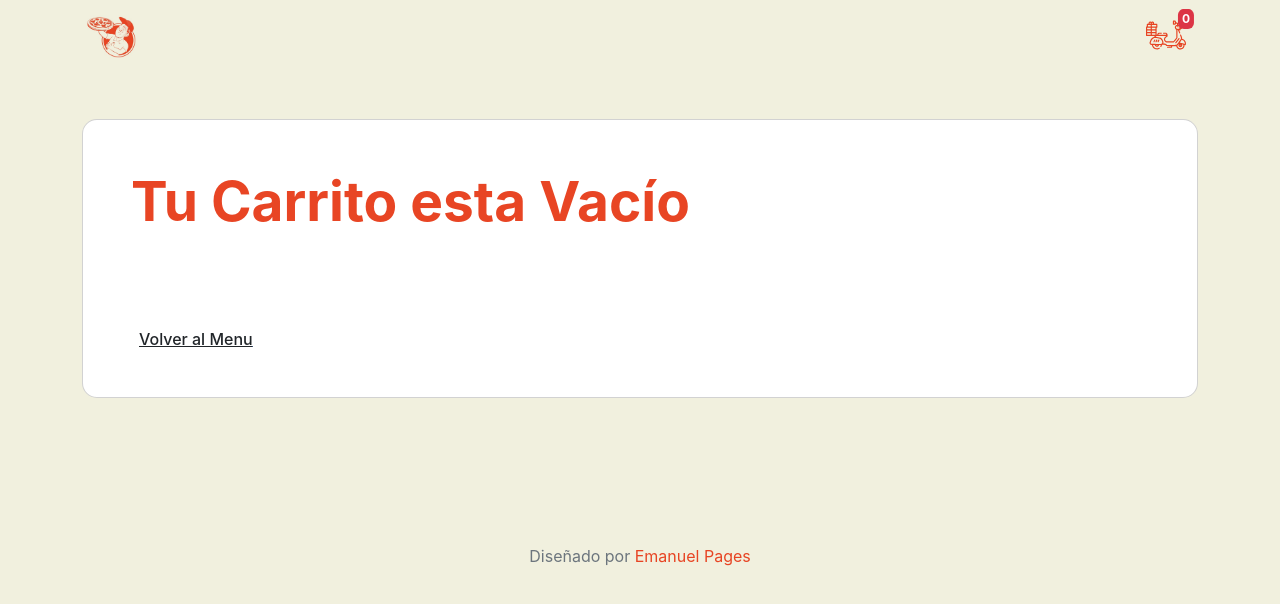
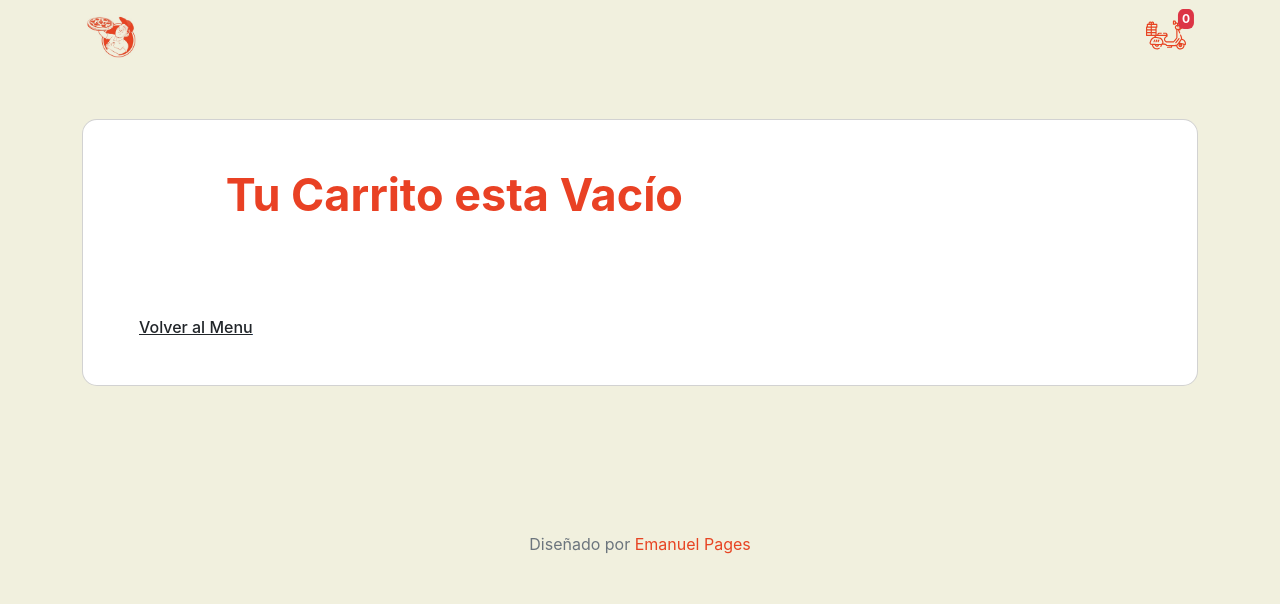
Before and after one commit to emanuelpps/don-remolo-pizza, a React (Create React App) app: page /cart in a window 1280 px wide. Shown: the top 604 px of the page. Built offline with nearby package versions, Linux system fonts and the light colour scheme.

Commit message:
modificacion en el state quantity, ahora al agregar producto sin modificar cantidad, automaticamente agrega 1 producto

```diff
--- a/src/components/Layout/Navigation/Cart/Cart.js
+++ b/src/components/Layout/Navigation/Cart/Cart.js
@@ -32,8 +32,8 @@ const Cart = () => {
                   <MDBRow className="g-0">
                     <MDBCol lg="8">
                       <div className="p-5">
-                        <div className="d-flex justify-content-between align-items-center mb-5">
-                          <MDBTypography tag="h1" className="fw-bold mb-0">
+                        <div className="d-flex justify-content-between align-items-center mb-5 ">
+                          <MDBTypography tag="h2" className="fw-bold mb-0  text-center mx-auto">
                             Tu Carrito esta Vacío
                           </MDBTypography>
                         </div>
--- a/src/components/Layout/Navigation/Containers/Item/Item.js
+++ b/src/components/Layout/Navigation/Containers/Item/Item.js
@@ -6,7 +6,7 @@ import { useCartContext } from "../../../../../Context/CartContext";
 export const Item = ({ ...item }) => {
   const { addToCart } = useCartContext();
 
-  const [quantity, setQuantity] = useState(0);
+  const [quantity, setQuantity] = useState(1);
 
   const plus = () => {
     if (quantity < item.stock) {
@@ -22,7 +22,7 @@ export const Item = ({ ...item }) => {
 
   const sendToCartAndReset = () => {
     addToCart(item, quantity);
-    setQuantity(0);
+    setQuantity(1);
     console.log(item, quantity);
   };
 
```
